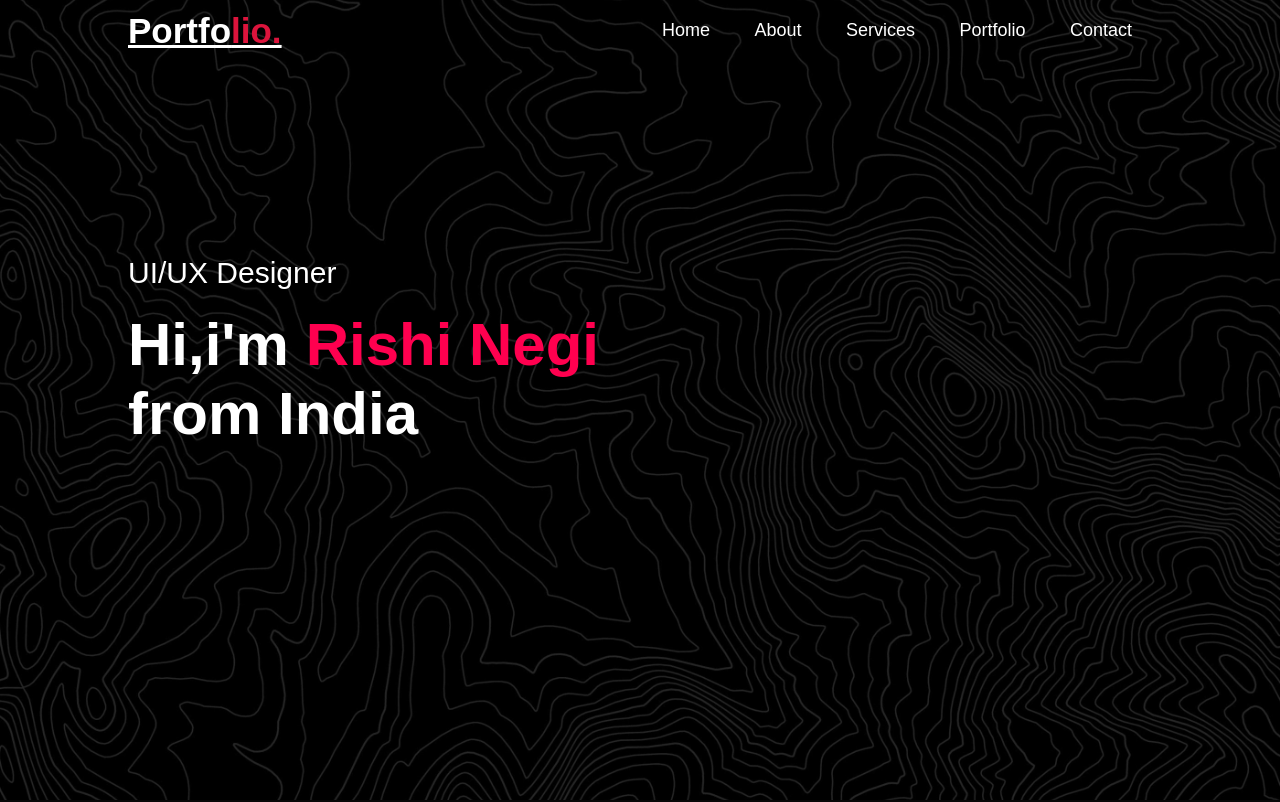
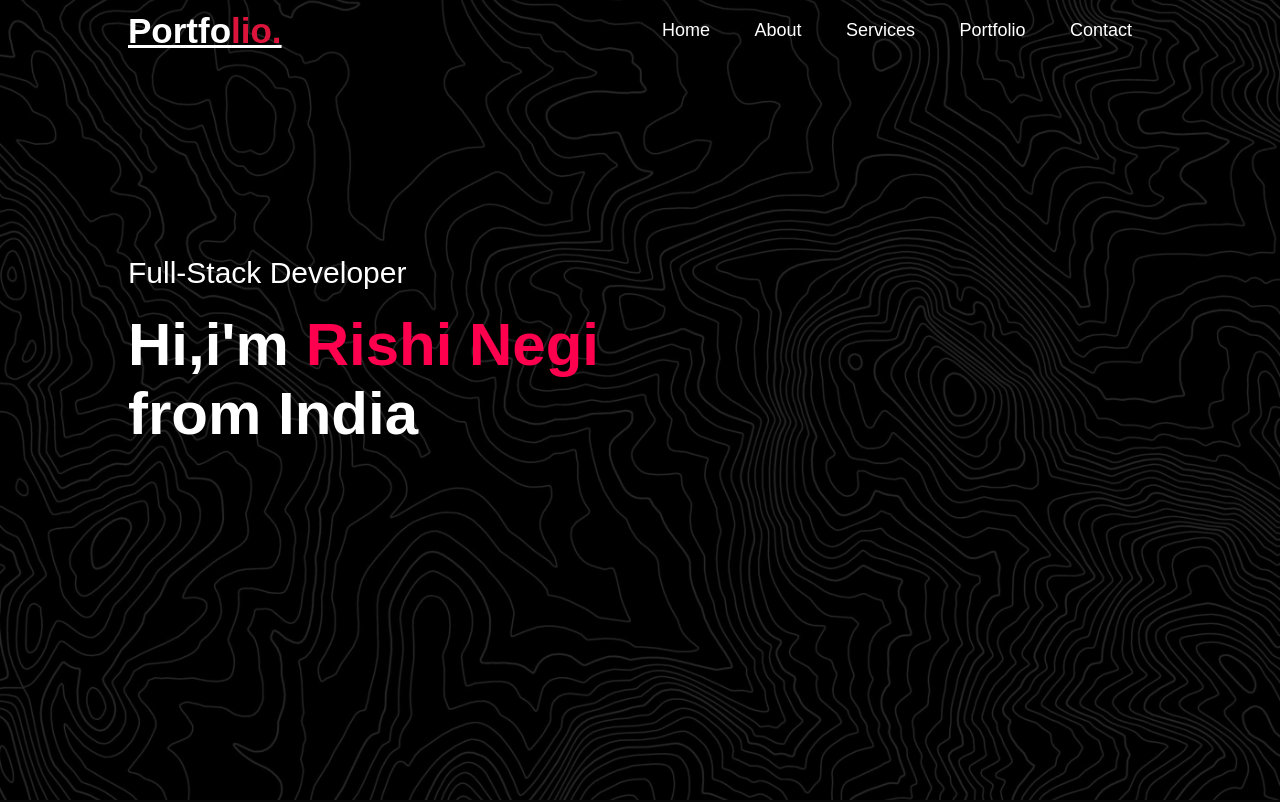
Before and after one commit to RishiNegi/My-portfolio, a plain HTML site: page index.html in a window 1280 px wide. Shown: the top 802 px of the page. Drawn offline with Linux system fonts and the light colour scheme.

Commit message:
Update index.html

```diff
--- a/index.html
+++ b/index.html
@@ -23,7 +23,7 @@
                 <i class="fa-solid fa-bars" onclick="openmenu()"></i>
             </nav>
             <div class="header-text">
-                <p>UI/UX Designer</p>
+                <p>Full-Stack Developer</p>
                 <h1>Hi,i'm <span>Rishi Negi</span><br> from India</h1>
             </div>
         </div>
```
